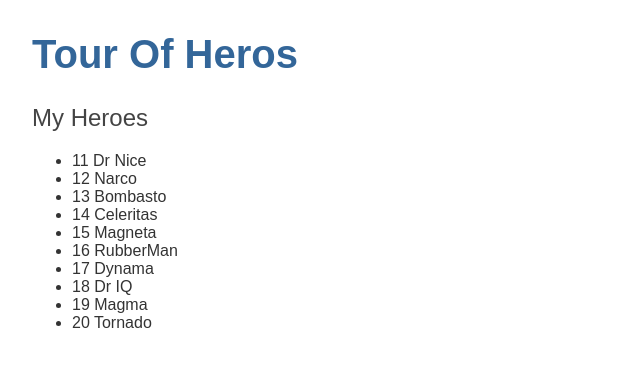
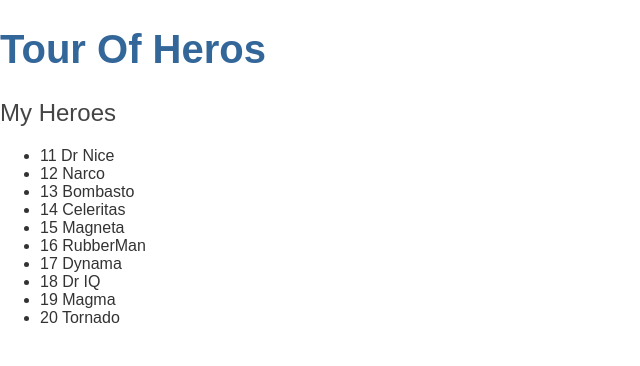
Before and after one commit to sanket-bhalerao/home-work, an Angular app: page / in a window 1280 px wide. Shown: the top 366 px of the page, without its empty margins (0-640 px from the left). Built offline with nearby package versions, Linux system fonts and the light colour scheme.

Commit message:
angular material

```diff
--- a/angular.json
+++ b/angular.json
@@ -24,7 +24,10 @@
             "tsConfig": "tsconfig.app.json",
             "aot": true,
             "assets": ["src/favicon.ico", "src/assets"],
-            "styles": ["src/styles.scss"],
+            "styles": [
+              "./node_modules/@angular/material/prebuilt-themes/deeppurple-amber.css",
+              "src/styles.scss"
+            ],
             "scripts": []
           },
           "configurations": {
@@ -84,7 +87,10 @@
             "tsConfig": "tsconfig.spec.json",
             "karmaConfig": "karma.conf.js",
             "assets": ["src/favicon.ico", "src/assets"],
-            "styles": ["src/styles.scss"],
+            "styles": [
+              "./node_modules/@angular/material/prebuilt-themes/deeppurple-amber.css",
+              "src/styles.scss"
+            ],
             "scripts": [],
             "codeCoverage": true
           }
--- a/src/app/app.module.ts
+++ b/src/app/app.module.ts
@@ -6,10 +6,11 @@ import { AppRoutingModule } from './app-routing.module';
 import { AppComponent } from './app.component';
 import { HeroesComponent } from './heroes/heroes.component';
 import { FooterComponent } from './component/footer/footer.component';
+import { BrowserAnimationsModule } from '@angular/platform-browser/animations';
 
 @NgModule({
   declarations: [AppComponent, HeroesComponent, FooterComponent],
-  imports: [BrowserModule, FormsModule, AppRoutingModule],
+  imports: [BrowserModule, FormsModule, AppRoutingModule, BrowserAnimationsModule],
   providers: [],
   bootstrap: [AppComponent]
 })
--- a/src/index.html
+++ b/src/index.html
@@ -7,7 +7,9 @@
 
     <meta name="viewport" content="width=device-width, initial-scale=1" />
     <link rel="icon" type="image/x-icon" href="favicon.ico" />
-  </head>
+      <link href="https://fonts.googleapis.com/css?family=Roboto:300,400,500&display=swap" rel="stylesheet">
+    <link href="https://fonts.googleapis.com/icon?family=Material+Icons" rel="stylesheet">
+</head>
   <body>
     <app-root></app-root>
   </body>
--- a/src/main.ts
+++ b/src/main.ts
@@ -1,3 +1,4 @@
+import 'hammerjs';
 import { enableProdMode } from '@angular/core';
 import { platformBrowserDynamic } from '@angular/platform-browser-dynamic';
 
--- a/src/styles.scss
+++ b/src/styles.scss
@@ -25,3 +25,6 @@ button {
 * {
   font-family: Arial, Helvetica, sans-serif;
 }
+
+html, body { height: 100%; }
+body { margin: 0; font-family: Roboto, "Helvetica Neue", sans-serif; }
```
Also changed, not shown: package.json (+22 -19 lines), 1 other file (tests, documents, lock files or other folders).
